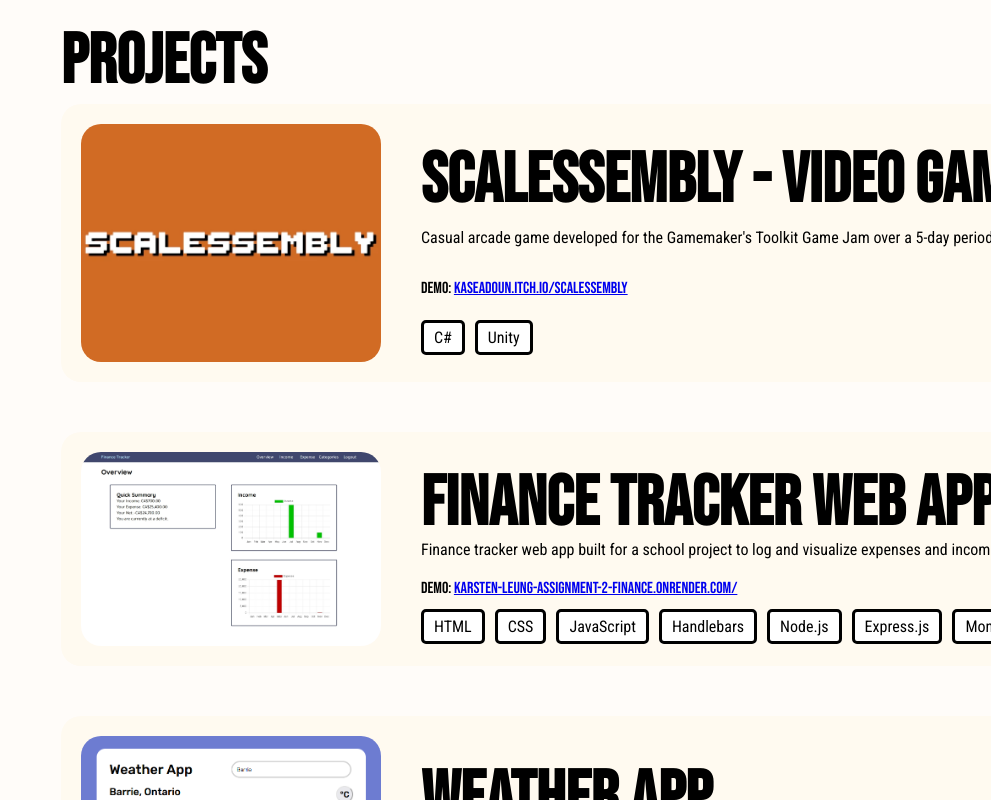
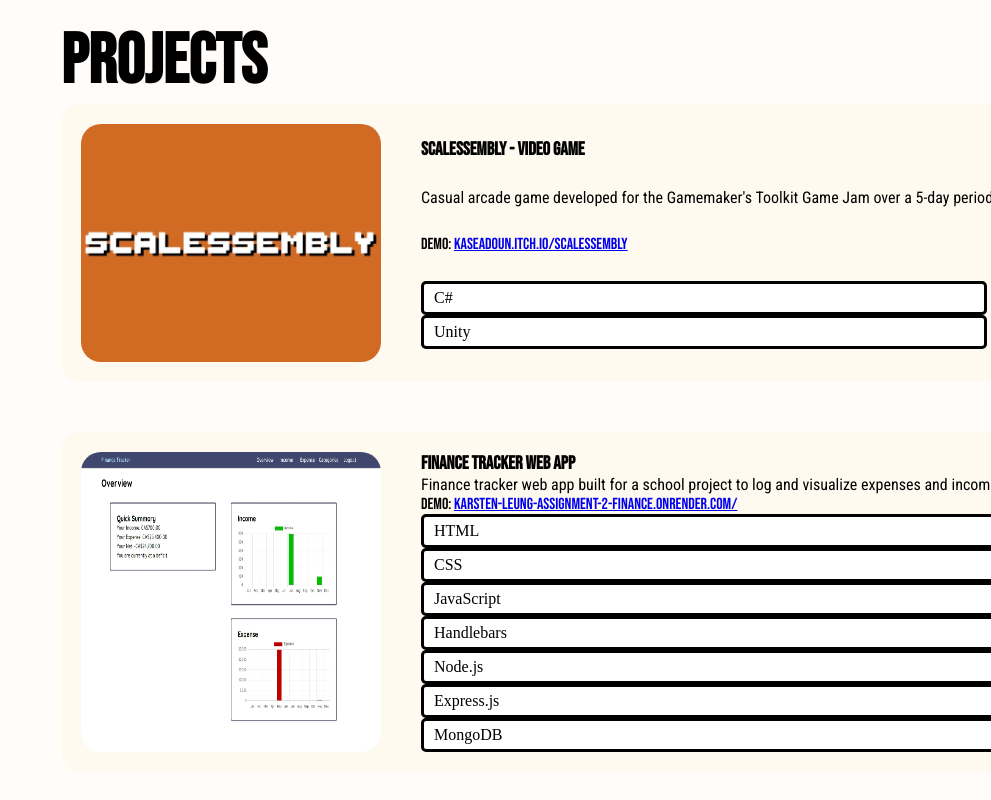
Before and after one commit to kaseadoun/karsten-leung-portfolio, a React (Vite) app: page / in a window 1280 px wide. Shown: the part 1580-2380 px from the top of the page, without its empty margins (289-1280 px from the left). Built offline with nearby package versions, Linux system fonts and the light colour scheme.

Commit message:
Added TechTag component

```diff
--- a/src/components/ProjectItem.jsx
+++ b/src/components/ProjectItem.jsx
@@ -1,3 +1,11 @@
+function TechTag({ techName }) {
+  return(
+    <div className="technology-tag">
+      { techName }
+    </div>
+  );
+}
+
 export default function ProjectItem({
   name,
   description,
@@ -10,7 +18,7 @@ export default function ProjectItem({
     <div className="project-card">
       <img className="project-images" src={image} alt={ `Image of ${name}` }/>
       <div className="project-card-text">
-        <h2>{name}</h2>
+        <h3>{name}</h3>
         <p>{description}</p>
         {url && (
           <p className="demo-link">
@@ -20,7 +28,7 @@ export default function ProjectItem({
         )}
         <div className="tech-stack-container">
           {techStack.map((tech) => (
-            <span className="technology-tag">{tech}</span>
+            <TechTag techName={tech} />
           ))}
         </div>
       </div>
```
